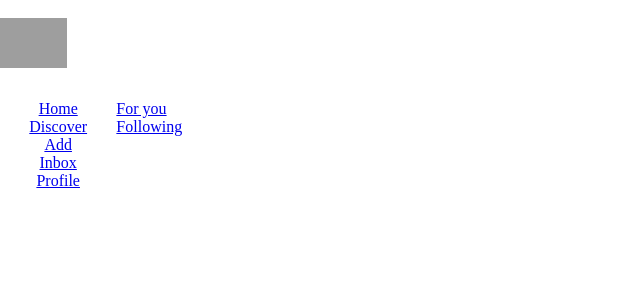
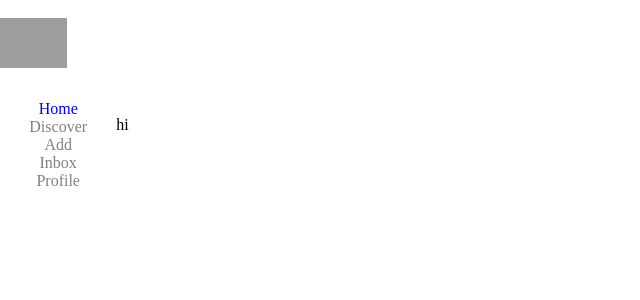
Before and after one commit to serpo-dev/snyato-com, a React (Create React App) app: page / in a window 1280 px wide. Shown: the top 300 px of the page, without its empty margins (0-640 px from the left). Built offline with nearby package versions, Linux system fonts and the light colour scheme; grey boxes are pictures that could not be loaded.

Commit message:
disign nav links

```diff
--- a/src/components/Header/Header.jsx
+++ b/src/components/Header/Header.jsx
@@ -4,7 +4,6 @@ import stylesheet from './Header.module.css'
 
 
 const Header = (props) => {
-    debugger;
     return (
         <div className="Header">
             <h1 className={stylesheet.header}>
--- a/src/components/Navbar/Navbar.jsx
+++ b/src/components/Navbar/Navbar.jsx
@@ -7,19 +7,19 @@ const Navbar = () => {
         <div className='Navbar'>
             <div className={stylesheet.navbar}>
                 <div>
-                    <NavLink to='/'>Home</NavLink>
+                    <NavLink to='/' className={(navData) => navData.isActive ? stylesheet.activeState : ""}>Home</NavLink>
                 </div>
                 <div>
-                    <NavLink to='/search'>Discover</NavLink>
+                    <NavLink to='/search' className={(navData) => navData.isActive ? stylesheet.activeState : ""}>Discover</NavLink>
                 </div>
                 <div>
-                    <NavLink to='/upload'>Add</NavLink>
+                    <NavLink to='/upload' className={(navData) => navData.isActive ? stylesheet.activeState : ""}>Add</NavLink>
                 </div>
                 <div>
-                    <NavLink to='/im'>Inbox</NavLink>
+                    <NavLink to='/im' className={(navData) => navData.isActive ? stylesheet.activeState : ""}>Inbox</NavLink>
                 </div>
                 <div>
-                    <NavLink to='/user'>Profile</NavLink>
+                    <NavLink to='/user' className={(navData) => navData.isActive ? stylesheet.activeState : ""}>Profile</NavLink>
                 </div>
             </div>
         </div>
--- a/src/components/Navbar/Navbar.module.css
+++ b/src/components/Navbar/Navbar.module.css
@@ -3,4 +3,14 @@
     flex-direction: column;
     justify-content: center;
     align-items: center;
+    color: red;
 }
+
+a {
+    color:gray;
+    text-decoration: none;
+}
+
+.activeState {
+    color: blue;
+}
--- a/src/components/Pages/Add/Add.jsx
+++ b/src/components/Pages/Add/Add.jsx
@@ -3,7 +3,9 @@ import stylesheet from './Add.module.css'
 
 const Add = () => {
     return (
-        <p>Here you can upload your live photo</p>
+        <div>
+            <p>Here you can upload your live photo</p>
+        </div>
     )
 }
 
--- a/src/components/Pages/Home/Following/Following.jsx
+++ b/src/components/Pages/Home/Following/Following.jsx
@@ -1,9 +1,11 @@
 import React from 'react'
 import stylesheet from './Following.module.css'
 
-const Following = () =>{
+const Following = () => {
     return (
-        <p>Here's photos of your friends</p>
+        <div>
+            <p>Here's photos of your friends</p>
+        </div>
     )
 }
 
--- a/src/components/Pages/Home/Home.jsx
+++ b/src/components/Pages/Home/Home.jsx
@@ -1,14 +1,21 @@
 import React from 'react'
-import { BrowserRouter, Routes, Route } from 'react-router-dom'
+import { NavLink, Routes, Route } from 'react-router-dom'
 import stylesheet from './Home.module.css'
+import Recommendations from './Recommendations/Recommendations'
+import Following from './Following/Following'
 
 const Home = () => {
     return (
-        <div>
-            <a href='/feed'>For you</a>
-            <br />
-            <a href='/friends'>Following</a>
-        </div>
+            <div>
+                <p>hi</p>
+                {/* <NavLink to='/feed'>For you</NavLink>
+                <br />
+                <NavLink to='/friends'>Following</NavLink> */}
+                <Routes>
+                    <Route element={<Recommendations />} />
+                    <Route  element={<Following />} />
+                </Routes>
+            </div>
     )
 }
 
--- a/src/components/Pages/Home/Recommendations/Recommendations.jsx
+++ b/src/components/Pages/Home/Recommendations/Recommendations.jsx
@@ -1,9 +1,11 @@
 import React from 'react'
 import stylesheet from './Recommendations.module.css'
 
-const Recommendations = () =>{
+const Recommendations = () => {
     return (
-        <p>Here's your recommend photos</p>
+        <div>
+            <p>Here's your recommend photos</p>
+        </div>
     )
 }
 
--- a/src/components/Pages/Pages.jsx
+++ b/src/components/Pages/Pages.jsx
@@ -1,13 +1,12 @@
 import React from 'react'
-import { BrowserRouter, Routes, Route } from 'react-router-dom'
+import { Routes, Route } from 'react-router-dom'
 import stylesheet from './Pages.module.css'
 import Home from './Home/Home'
 import Discover from './Discover/Discover'
 import Add from './Add/Add'
 import Inbox from './Inbox/Inbox'
 import Profile from './Profile/Profile'
-import Recommendations from './Home/Recommendations/Recommendations'
-import Following from './Home/Following/Following'
+
 
 const Pages = () => {
     return (
@@ -18,8 +17,6 @@ const Pages = () => {
                 <Route path='/upload' element={<Add />} />
                 <Route path='/im' element={<Inbox />} />
                 <Route path='/user' element={<Profile />} />
-                <Route path='/feed' element={<Recommendations />} />
-                <Route path='/friends' element={<Following />} />
             </Routes>
         </div>
     )
```
